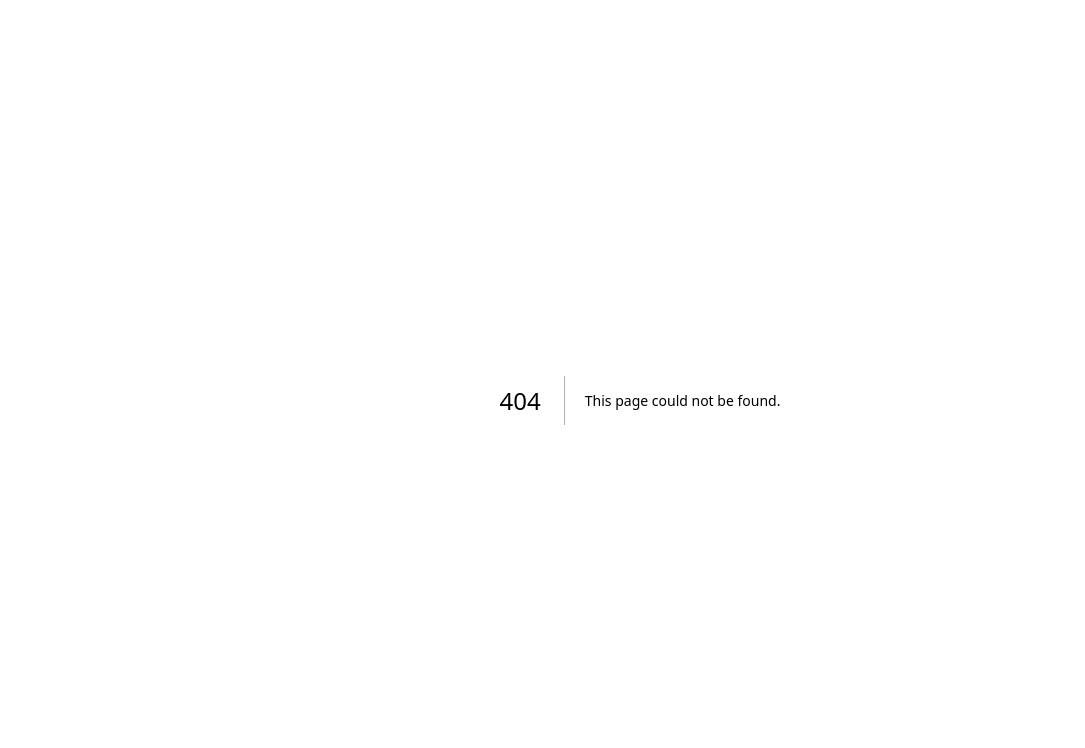
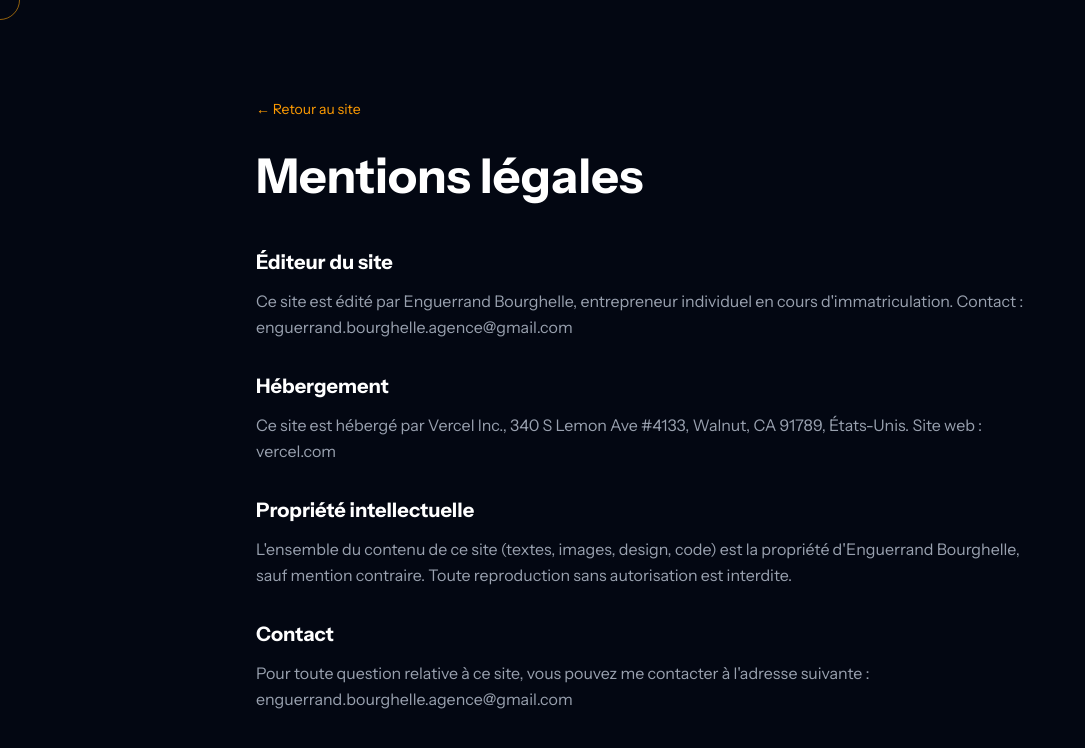
Before and after one commit to enguerrandbourghelle/agence-demo, a Next.js app: page /mentions-legales in a window 1280 px wide. Before the commit this address had no page. Shown: the top 748 px of the page, without its empty margins (0-1085 px from the left). Built offline with nearby package versions, Linux system fonts and the light colour scheme.

Commit message:
feat: page mentions legales avec navigation vers contact

```diff
--- /dev/null
+++ b/app/mentions-legales/page.tsx
@@ -0,0 +1,58 @@
+"use client";
+import { useRouter } from "next/navigation";
+import Cursor from "../../components/Cursor";
+
+export default function MentionsLegales() {
+  const router = useRouter();
+
+  const handleBack = () => {
+    router.push("/");
+    setTimeout(() => {
+      document.getElementById("contact")?.scrollIntoView({ behavior: "smooth" });
+    }, 100);
+  };
+
+  return (
+    <main className="min-h-screen bg-gray-950 text-gray-300 px-6 md:px-16 py-24">
+      <Cursor />
+      <div className="max-w-3xl mx-auto">
+        <button onClick={handleBack} className="font-mono text-sm text-amber-500 hover:text-amber-400 transition">← Retour au site</button>
+        <h1 className="font-serif text-4xl md:text-5xl font-bold text-white mt-8 mb-12">Mentions légales</h1>
+
+        <div className="flex flex-col gap-8 text-gray-400 leading-relaxed">
+          <section>
+            <h2 className="font-serif text-xl font-bold text-white mb-3">Éditeur du site</h2>
+            <p>
+              Ce site est édité par Enguerrand Bourghelle, entrepreneur individuel en cours d&apos;immatriculation.
+              Contact : enguerrand.bourghelle.agence@gmail.com
+            </p>
+          </section>
+
+          <section>
+            <h2 className="font-serif text-xl font-bold text-white mb-3">Hébergement</h2>
+            <p>
+              Ce site est hébergé par Vercel Inc., 340 S Lemon Ave #4133, Walnut, CA 91789, États-Unis.
+              Site web : vercel.com
+            </p>
+          </section>
+
+          <section>
+            <h2 className="font-serif text-xl font-bold text-white mb-3">Propriété intellectuelle</h2>
+            <p>
+              L&apos;ensemble du contenu de ce site (textes, images, design, code) est la propriété d&apos;Enguerrand Bourghelle,
+              sauf mention contraire. Toute reproduction sans autorisation est interdite.
+            </p>
+          </section>
+
+          <section>
+            <h2 className="font-serif text-xl font-bold text-white mb-3">Contact</h2>
+            <p>
+              Pour toute question relative à ce site, vous pouvez me contacter à l&apos;adresse suivante :
+              enguerrand.bourghelle.agence@gmail.com
+            </p>
+          </section>
+        </div>
+      </div>
+    </main>
+  );
+}
--- a/components/Footer.tsx
+++ b/components/Footer.tsx
@@ -1,4 +1,5 @@
 "use client";
+import Link from "next/link";
 
 export default function Footer() {
   const scrollTo = (id: string) => {
@@ -31,9 +32,14 @@ export default function Footer() {
           <p className="font-mono text-gray-600 text-xs">
             © 2026 — Enguerrand Bourghelle
           </p>
-          <p className="font-mono text-gray-600 text-xs">
-            Codé avec soin depuis la France
-          </p>
+          <div className="flex items-center gap-6">
+            <Link href="/mentions-legales" className="font-mono text-gray-600 text-xs hover:text-amber-500 transition">
+              Mentions légales
+            </Link>
+            <p className="font-mono text-gray-600 text-xs">
+              Codé avec soin depuis la France
+            </p>
+          </div>
         </div>
       </div>
     </footer>
```
